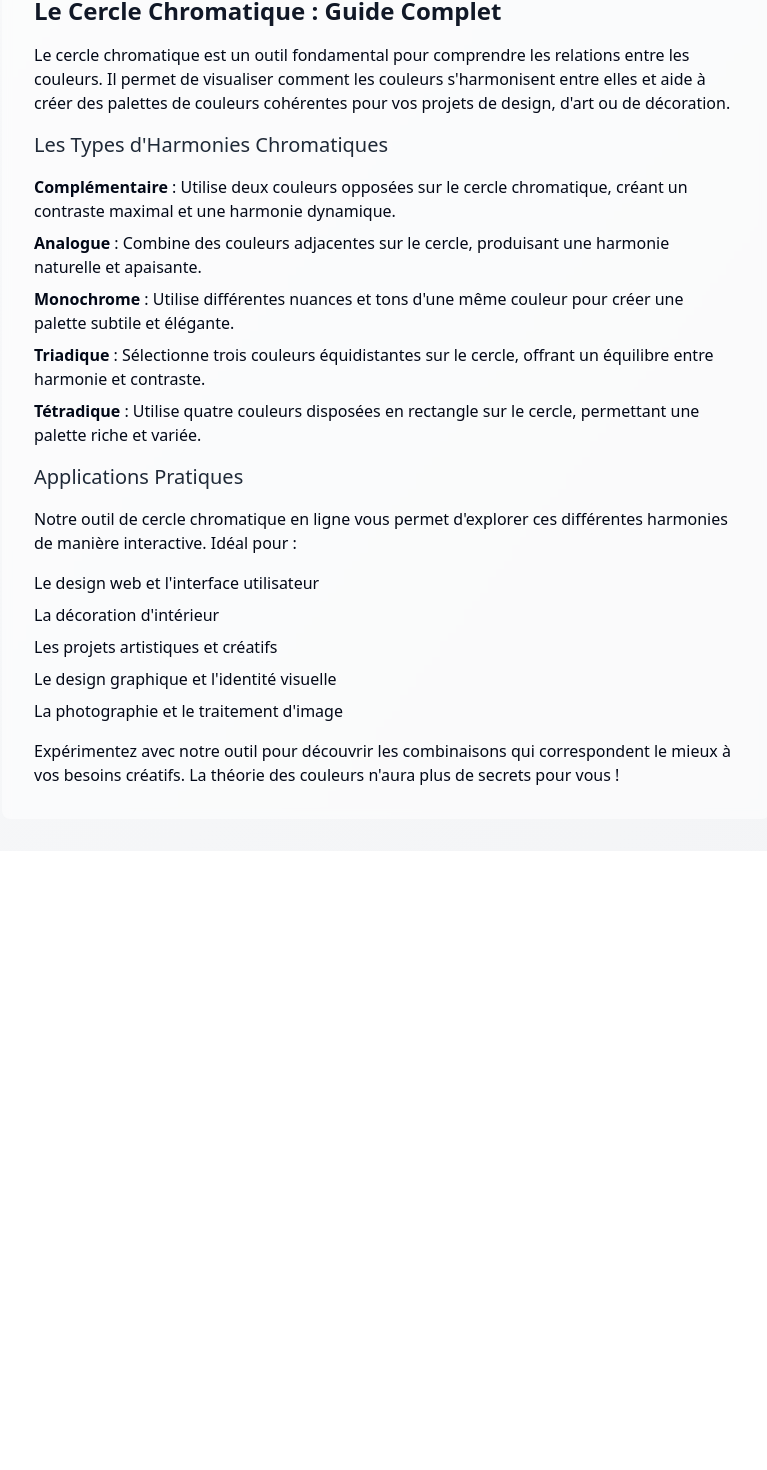
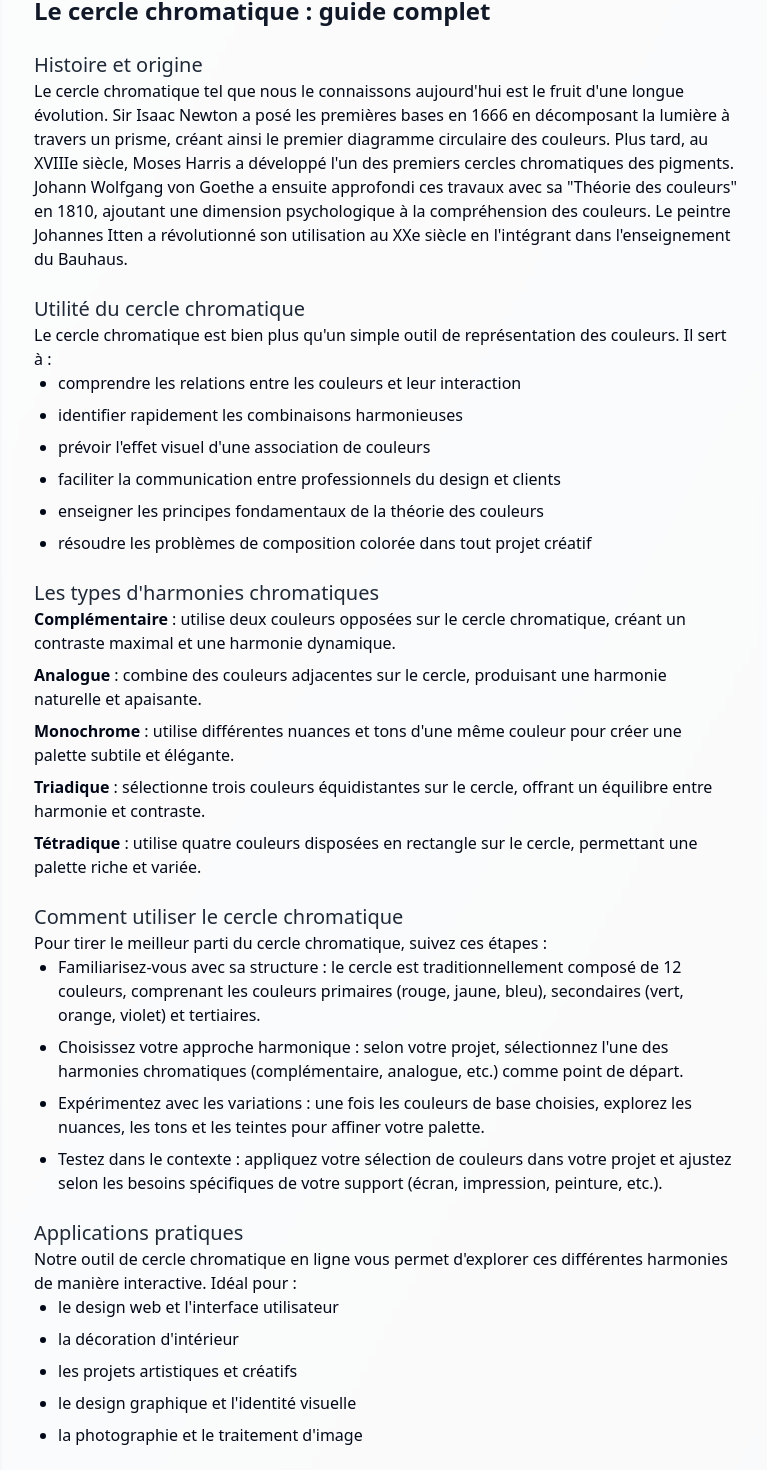
Before and after one commit to Digitizfr/colorwheel-explorer, a React (Vite) app: page / in a window 1280 px wide. Shown: the part 857-2327 px from the top of the page, without its empty margins (254-1021 px from the left). Before the commit the page ends 1708 px from the top, so only its background shows below. Built offline with nearby package versions, Linux system fonts and the light colour scheme.

Commit message:
Update color wheel guide text
Replaced the existing text in the color wheel section with a new comprehensive guide on the color wheel, including its history, utility, types of color harmonies, usage instructions, and practical applications.
[skip gpt_engineer]

```diff
--- a/src/pages/Index.tsx
+++ b/src/pages/Index.tsx
@@ -156,34 +156,60 @@ const Index = () => {
           </div>
         </div>
 
-        <section className="prose prose-gray max-w-none mt-12 bg-white/50 backdrop-blur-sm rounded-lg p-8 space-y-4">
-          <h2 className="text-2xl font-semibold text-gray-900">Le Cercle Chromatique : Guide Complet</h2>
+        <section className="prose prose-gray max-w-none mt-12 bg-white/50 backdrop-blur-sm rounded-lg p-8 space-y-6">
+          <h2 className="text-2xl font-semibold text-gray-900">Le cercle chromatique : guide complet</h2>
 
-          <p>Le cercle chromatique est un outil fondamental pour comprendre les relations entre les couleurs. Il permet de visualiser comment les couleurs s'harmonisent entre elles et aide à créer des palettes de couleurs cohérentes pour vos projets de design, d'art ou de décoration.</p>
+          <div>
+            <h3 className="text-xl font-medium text-gray-800">Histoire et origine</h3>
+            <p>Le cercle chromatique tel que nous le connaissons aujourd'hui est le fruit d'une longue évolution. Sir Isaac Newton a posé les premières bases en 1666 en décomposant la lumière à travers un prisme, créant ainsi le premier diagramme circulaire des couleurs. Plus tard, au XVIIIe siècle, Moses Harris a développé l'un des premiers cercles chromatiques des pigments. Johann Wolfgang von Goethe a ensuite approfondi ces travaux avec sa "Théorie des couleurs" en 1810, ajoutant une dimension psychologique à la compréhension des couleurs. Le peintre Johannes Itten a révolutionné son utilisation au XXe siècle en l'intégrant dans l'enseignement du Bauhaus.</p>
+          </div>
 
-          <h3 className="text-xl font-medium text-gray-800">Les Types d'Harmonies Chromatiques</h3>
+          <div>
+            <h3 className="text-xl font-medium text-gray-800">Utilité du cercle chromatique</h3>
+            <p>Le cercle chromatique est bien plus qu'un simple outil de représentation des couleurs. Il sert à :</p>
+            <ul className="list-disc pl-6 space-y-2">
+              <li>comprendre les relations entre les couleurs et leur interaction</li>
+              <li>identifier rapidement les combinaisons harmonieuses</li>
+              <li>prévoir l'effet visuel d'une association de couleurs</li>
+              <li>faciliter la communication entre professionnels du design et clients</li>
+              <li>enseigner les principes fondamentaux de la théorie des couleurs</li>
+              <li>résoudre les problèmes de composition colorée dans tout projet créatif</li>
+            </ul>
+          </div>
 
-          <ul className="space-y-2">
-            <li><strong>Complémentaire</strong> : Utilise deux couleurs opposées sur le cercle chromatique, créant un contraste maximal et une harmonie dynamique.</li>
-            <li><strong>Analogue</strong> : Combine des couleurs adjacentes sur le cercle, produisant une harmonie naturelle et apaisante.</li>
-            <li><strong>Monochrome</strong> : Utilise différentes nuances et tons d'une même couleur pour créer une palette subtile et élégante.</li>
-            <li><strong>Triadique</strong> : Sélectionne trois couleurs équidistantes sur le cercle, offrant un équilibre entre harmonie et contraste.</li>
-            <li><strong>Tétradique</strong> : Utilise quatre couleurs disposées en rectangle sur le cercle, permettant une palette riche et variée.</li>
-          </ul>
+          <div>
+            <h3 className="text-xl font-medium text-gray-800">Les types d'harmonies chromatiques</h3>
+            <ul className="space-y-2">
+              <li><strong>Complémentaire</strong> : utilise deux couleurs opposées sur le cercle chromatique, créant un contraste maximal et une harmonie dynamique.</li>
+              <li><strong>Analogue</strong> : combine des couleurs adjacentes sur le cercle, produisant une harmonie naturelle et apaisante.</li>
+              <li><strong>Monochrome</strong> : utilise différentes nuances et tons d'une même couleur pour créer une palette subtile et élégante.</li>
+              <li><strong>Triadique</strong> : sélectionne trois couleurs équidistantes sur le cercle, offrant un équilibre entre harmonie et contraste.</li>
+              <li><strong>Tétradique</strong> : utilise quatre couleurs disposées en rectangle sur le cercle, permettant une palette riche et variée.</li>
+            </ul>
+          </div>
 
-          <h3 className="text-xl font-medium text-gray-800">Applications Pratiques</h3>
+          <div>
+            <h3 className="text-xl font-medium text-gray-800">Comment utiliser le cercle chromatique</h3>
+            <p>Pour tirer le meilleur parti du cercle chromatique, suivez ces étapes :</p>
+            <ul className="list-disc pl-6 space-y-2">
+              <li>Familiarisez-vous avec sa structure : le cercle est traditionnellement composé de 12 couleurs, comprenant les couleurs primaires (rouge, jaune, bleu), secondaires (vert, orange, violet) et tertiaires.</li>
+              <li>Choisissez votre approche harmonique : selon votre projet, sélectionnez l'une des harmonies chromatiques (complémentaire, analogue, etc.) comme point de départ.</li>
+              <li>Expérimentez avec les variations : une fois les couleurs de base choisies, explorez les nuances, les tons et les teintes pour affiner votre palette.</li>
+              <li>Testez dans le contexte : appliquez votre sélection de couleurs dans votre projet et ajustez selon les besoins spécifiques de votre support (écran, impression, peinture, etc.).</li>
+            </ul>
+          </div>
 
-          <p>Notre outil de cercle chromatique en ligne vous permet d'explorer ces différentes harmonies de manière interactive. Idéal pour :</p>
-
-          <ul className="space-y-2">
-            <li>Le design web et l'interface utilisateur</li>
-            <li>La décoration d'intérieur</li>
-            <li>Les projets artistiques et créatifs</li>
-            <li>Le design graphique et l'identité visuelle</li>
-            <li>La photographie et le traitement d'image</li>
-          </ul>
-
-          <p>Expérimentez avec notre outil pour découvrir les combinaisons qui correspondent le mieux à vos besoins créatifs. La théorie des couleurs n'aura plus de secrets pour vous !</p>
+          <div>
+            <h3 className="text-xl font-medium text-gray-800">Applications pratiques</h3>
+            <p>Notre outil de cercle chromatique en ligne vous permet d'explorer ces différentes harmonies de manière interactive. Idéal pour :</p>
+            <ul className="list-disc pl-6 space-y-2">
+              <li>le design web et l'interface utilisateur</li>
+              <li>la décoration d'intérieur</li>
+              <li>les projets artistiques et créatifs</li>
+              <li>le design graphique et l'identité visuelle</li>
+              <li>la photographie et le traitement d'image</li>
+            </ul>
+          </div>
         </section>
       </div>
     </div>
```
